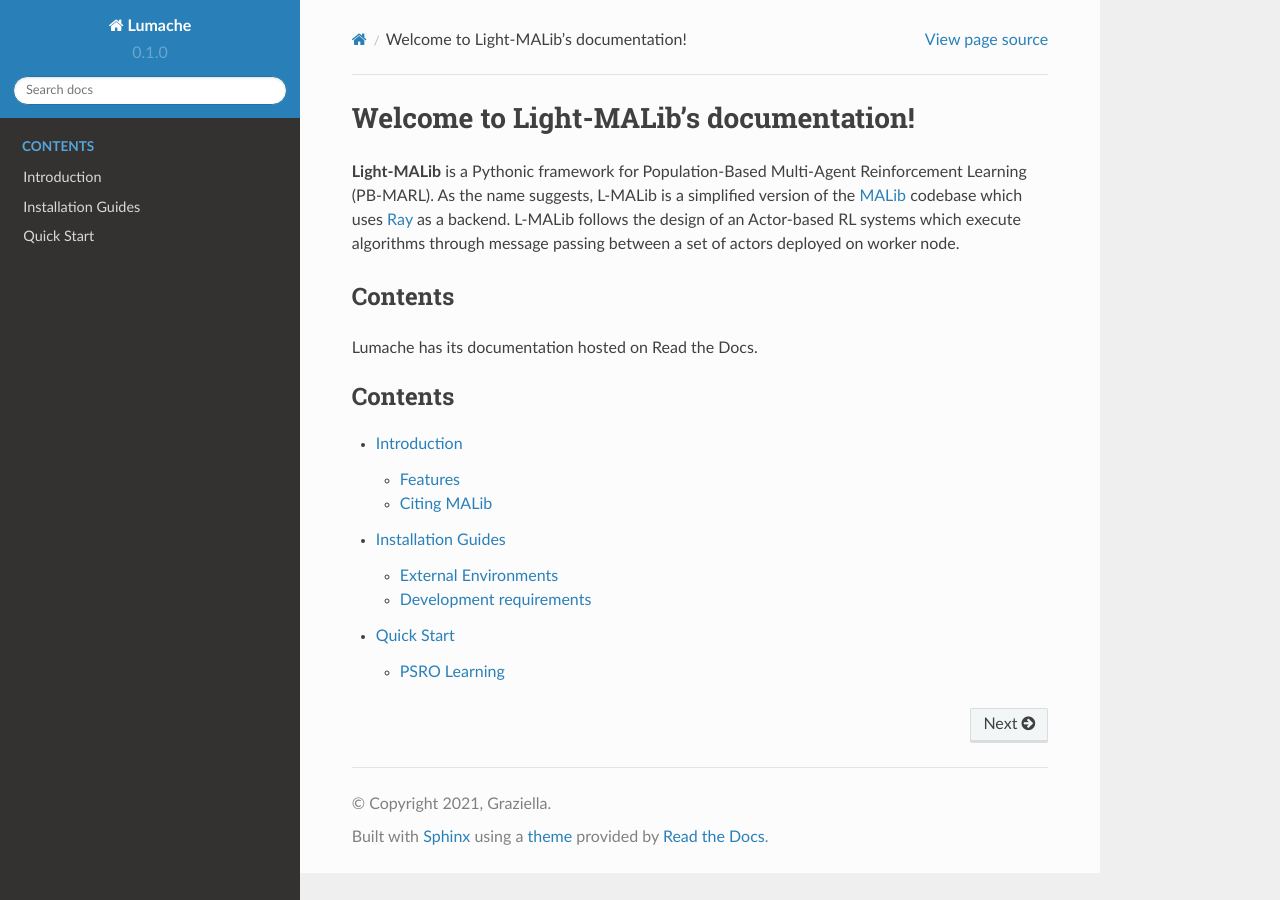
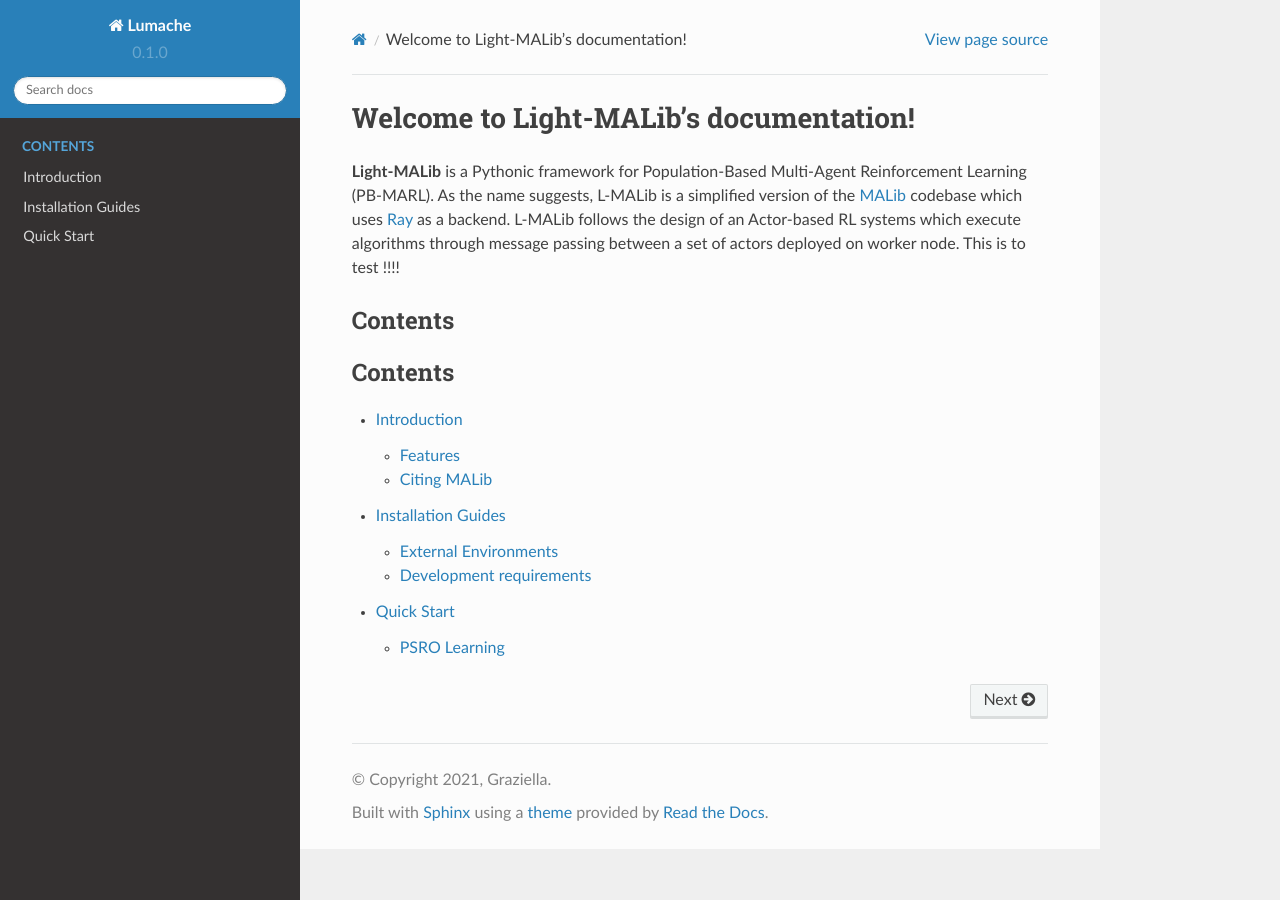
Before and after one commit to YanSong97/readthedocs, a Sphinx documentation site: the page built from docs/source/index.rst, in a window 1280 px wide. Built offline with Sphinx 7.4.7 and the Read the Docs theme 2.0.0, drawn with Linux system fonts in a browser that asks for light colours.

Commit message:
Update index.rst

```diff
--- a/docs/source/index.rst
+++ b/docs/source/index.rst
@@ -3,12 +3,12 @@ Welcome to Light-MALib's documentation!
 
 **Light-MALib** is a Pythonic framework for Population-Based Multi-Agent Reinforcement Learning (PB-MARL). As the name suggests, L-MALib is a
 simplified version of the `MALib <https://github.com/sjtu-marl/malib>`_ codebase which uses `Ray <https://www.ray.io/>`_ as a backend. L-MALib follows the design of an Actor-based RL systems which execute algorithms through message passing between a set of actors deployed on worker node.
+This is to test !!!!
 
 
 
 Contents
 ----------------
-Lumache has its documentation hosted on Read the Docs.
 
 
 .. toctree::
```
